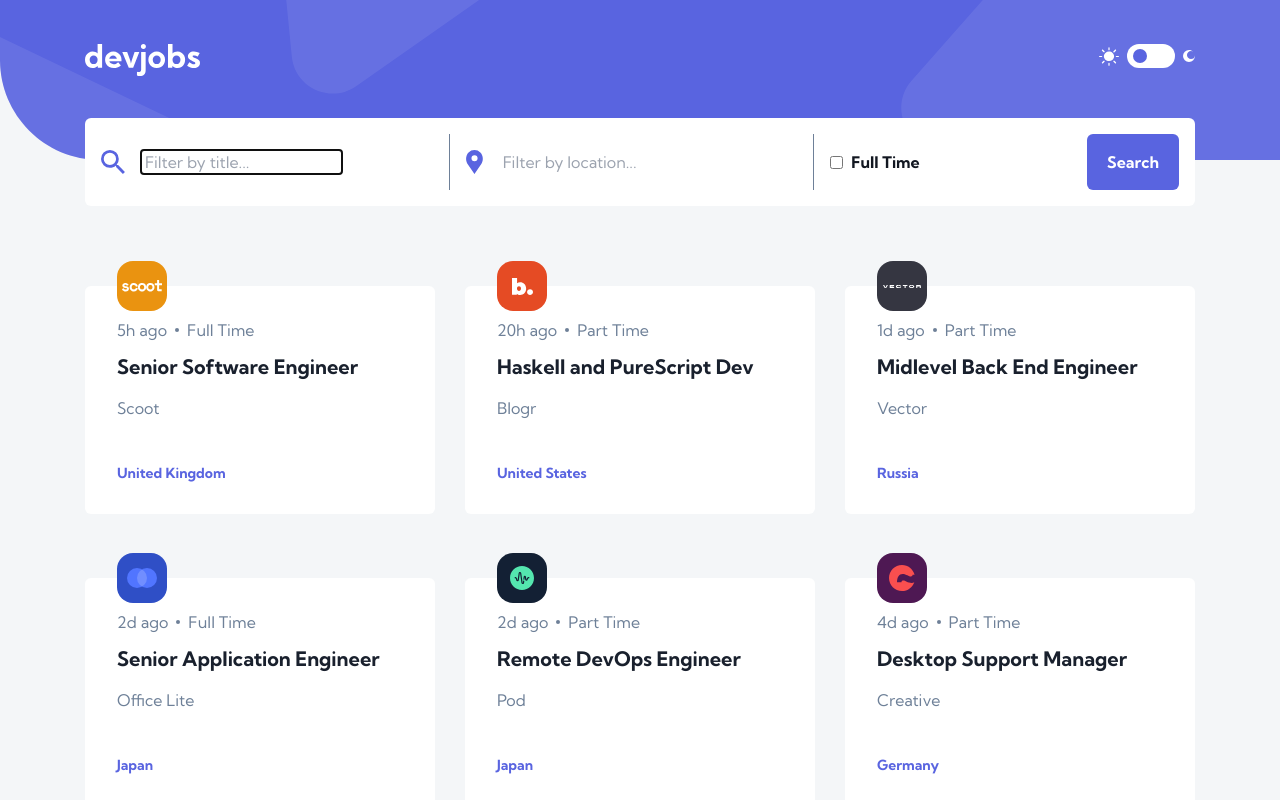
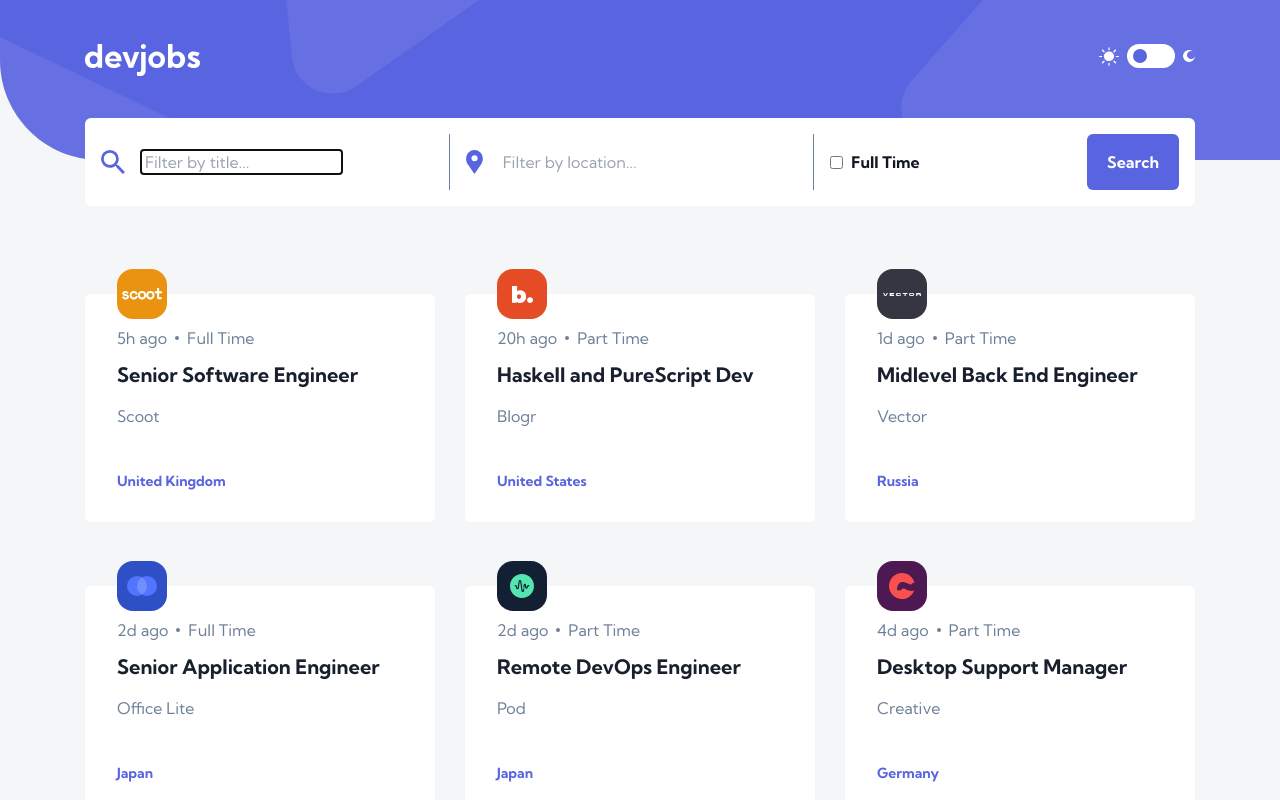
Before and after one commit to simonhernandez/devjobs-dashboard, a React (Create React App) app: page / in a window 1280 px wide. Shown: the top 800 px of the page. Built offline with nearby package versions, Linux system fonts and the light colour scheme.

Commit message:
fix: section padding

```diff
--- a/src/containers/Jobs.js
+++ b/src/containers/Jobs.js
@@ -11,7 +11,7 @@ const Jobs = ({ jobOffers }) => {
   }
 
   return (
-    <section className="lg:pt-9">
+    <section className="lg:pt-11">
       <ul className="flex flex-wrap justify-start gap-4 mb-10 xl:gap-x-[30px] xl:gap-y-16">
         {jobOffers.slice(0, shownCardsNumber).map((jobOffer, index) => {
           return (
```
